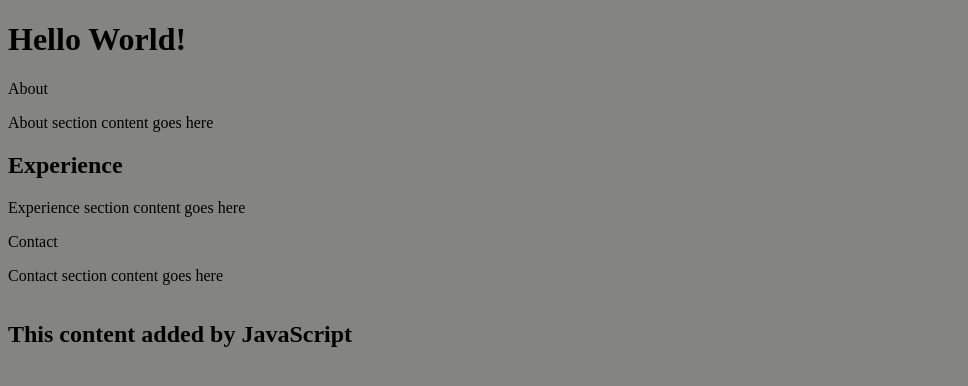
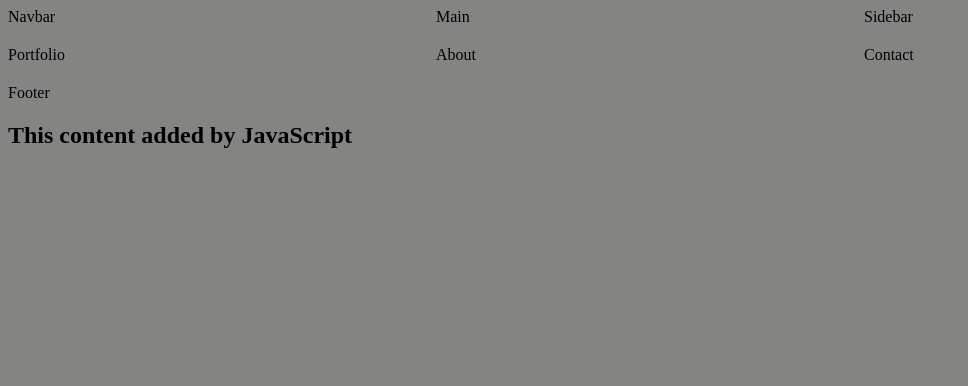
Before and after one commit to Lawi-Mwaura/Project-Website, a plain HTML site: page index.html in a window 1280 px wide. Shown: the whole page, without its empty margins (0-968 px from the left). Drawn offline with Linux system fonts and the light colour scheme.

Commit message:
Updated layout of Portfolios website

```diff
--- a/index.html
+++ b/index.html
@@ -2,23 +2,17 @@
 <html lang="en">
     <head>
         <link rel="stylesheet" href="style.css" />
-        <title>Lawi's Website</title>
     </head>
     <body>
-        <h1>Hello World!</h1>
         <div class = "grid-container">
-            <div class = "about"
-            <h2>About</h2>
-            <p>About section content goes here</p>
-            <div class = "experience">
-                <h2>Experience</h2>
-                <p>Experience section content goes here</p>
-            </div>
-            <div class= "contact"
-            <h2>Contact</h2>
-            <p>Contact section content goes here</p>
+            <nav>Navbar</nav>
+            <main>Main</main>
+            <div id="sidebar">Sidebar</div>
+            <div id="Portfolio">Portfolio</div>
+            <div id="About">About</div>
+            <div id="Contact">Contact</div>
+            <footer>Footer</footer>
         </div>
-    </div>
         <script src="script.js"></script>
     </body>
 </html>
```
